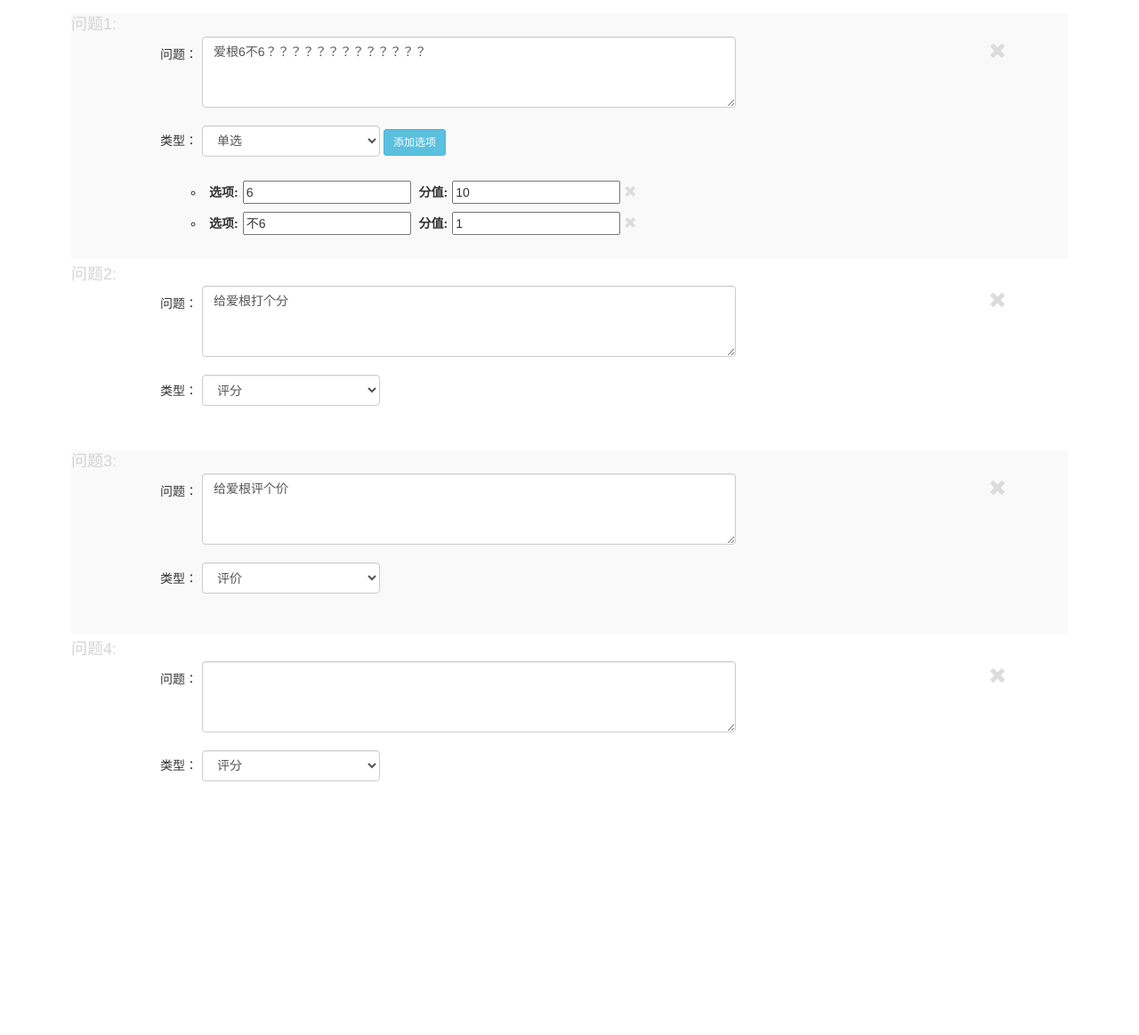
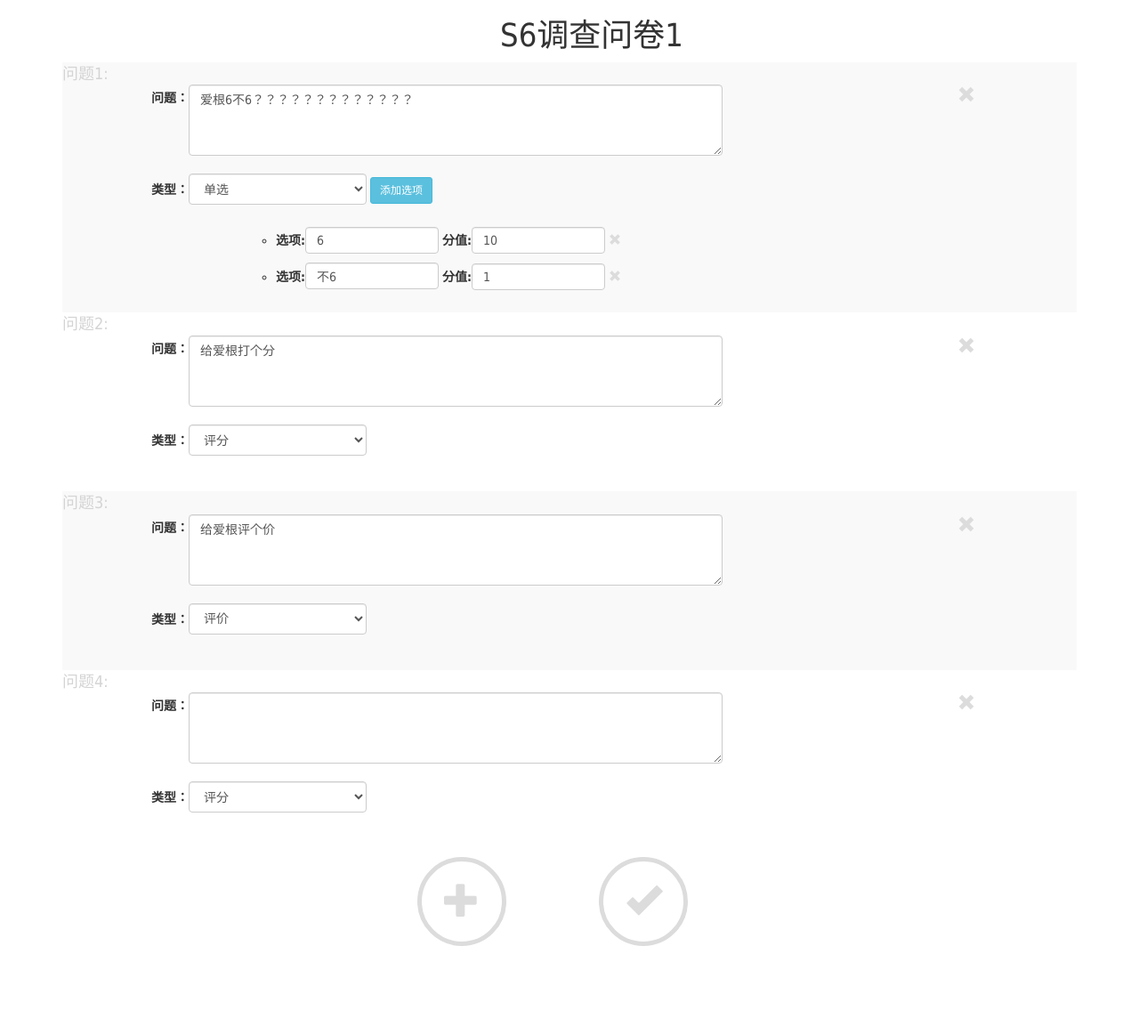
Before and after one commit to gitzjm/Questionnaire, a Django app: page /edit_questionnaire/1/ in a window 1280 px wide. Shown: the whole page at 89% size. Before the commit the page ends 878 px from the top, so only its background shows below. Run offline with Django 3.2, Linux system fonts and the light colour scheme; data comes from the database, SQL or seed files in the repository; both versions use the stored data as it was after the commit; some libraries are stand-ins or nearby versions.

Commit message:
基本完成版

```diff
--- /dev/null
+++ b/a.py
@@ -0,0 +1,6 @@
+list=[]
+dict={"a":None}
+for i in range(3):
+    dict["a"]=i
+    list.append(dict)
+print(list)
--- a/app01/forms.py
+++ b/app01/forms.py
@@ -14,11 +14,13 @@ class Quetsion_form(ModelForm):
                     "height:80px;"
                     "display:inline-block;"
                     "vertical-align:top"}),
+
             "type": widgets.Select(attrs={
-                "class":"choice_question_type form-control",
-                "style":"width:200px;"
-                    "height:35px;"
-                    "display:inline-block;"
+                "class": "choice_question_type form-control",
+                "style": "width:200px;"
+                         "height:35px;"
+                         "display:inline-block;"
+                         "margin:20px 0"
             })
         }
 
@@ -27,3 +29,19 @@ class Option_form(ModelForm):
     class Meta:
         model = models.Option
         fields = ['title', 'value']
+        widgets = {
+            "title": widgets.TextInput(attrs={
+                "class": "form-control",
+                "style":
+                    "width:150px;"
+                    "height:30px;"
+                    "display:inline-block;"
+                    "margin:5px 0"}),
+            "value": widgets.TextInput(attrs={
+                "class": "form-control",
+                "style":
+                    "width:150px;"
+                    "height:30px;"
+                    "display:inline-block;"
+                    "margin:5px 0"}),
+        }
--- a/app01/views.py
+++ b/app01/views.py
@@ -1,68 +1,110 @@
-from django.shortcuts import render,redirect,HttpResponse
-from app01 import models,forms
+from django.shortcuts import render, redirect, HttpResponse
+from app01 import models, forms
 import json
+
+
 def login(request):
     """
     登录
     """
-    if request.method=="GET":
+    if request.method == "GET":
         return render(request, "login.html")
     else:
-        user=request.POST.get("username")
-        pwd=request.POST.get("password")
-        print(user,pwd)
+        user = request.POST.get("username")
+        pwd = request.POST.get("password")
+        print(user, pwd)
         login_response = {"is_login": False, "error_msg": None}
-        if models.Userinfo.objects.filter(user=user,pwd=pwd) or models.Userinfo.objects.filter(emali=user,pwd=pwd):
+        if models.Userinfo.objects.filter(user=user, pwd=pwd) or models.Userinfo.objects.filter(emali=user, pwd=pwd):
             login_response["is_login"] = True
-            request.session["user"]=user
+            request.session["user"] = user
         else:
             login_response["error_msg"] = "用户名密码错误！"
         return HttpResponse(json.dumps(login_response))
+
 
 def index(request):
     """
     问卷列表页面
     """
-    if request.method=="GET":
-        questionnaire=models.Quesrionnaire.objects.all()
-        return render(request,"index.html",{'questionnaire':questionnaire})
+    if request.method == "GET":
+        questionnaire = models.Quesrionnaire.objects.all()
+        return render(request, "index.html", {'questionnaire': questionnaire})
+
 
 def new_questionnaire(request):
     """
     新建问卷
     """
-    if request.method=="GET":
-        questions=models.Question.objects.all()
-        class_list=models.Classlist.objects.all()
-        return render(request,"new_questionnaire.html",{'questions':questions,"class_list":class_list})
+    if request.method == "GET":
+        questions = models.Question.objects.all()
+        class_list = models.Classlist.objects.all()
+        return render(request, "new_questionnaire.html", {'questions': questions, "class_list": class_list})
     else:
-        title=request.POST.get("title")
-        cls_id=request.POST.get("cls")
+        title = request.POST.get("title")
+        cls_id = request.POST.get("cls")
         print(title)
-        models.Quesrionnaire.objects.create(title=title,cls_id=cls_id)
+        models.Quesrionnaire.objects.create(title=title, cls_id=cls_id)
         return HttpResponse("")
 
-def edit_questionnaire(request,naire_id):
-    if request.method=="GET":
+
+def edit_questionnaire(request, naire_id):
+    if request.method == "GET":
+        questionnaire = models.Quesrionnaire.objects.filter(id=naire_id).first()
+
         def create_question():
             question_list = models.Question.objects.filter(questionnaire_id=naire_id)
             if not question_list:
-                #新问卷
-                form=forms.Quetsion_form()
-                yield {"form":form,"question":None,"option_class":"hide","options":forms.Option_form()}
+                # 新问卷
+                form = forms.Quetsion_form()
+                yield {"form": form, "question": None, "option_class": "hide", "options": None}
             else:
-                #含有问题的问卷
+                # 含有问题的问卷
                 for question in question_list:
-                    form=forms.Quetsion_form(instance=question)
-                    temp={"form":form,"question":None,"option_class":"hide","options":None}
-                    if question.type==2:
-                        temp["option_class"]=""
+                    form = forms.Quetsion_form(instance=question)
+                    temp = {"form": form, "question": question, "option_class": "hide", "options": None}
+                    if question.type == 2:
+                        temp["option_class"] = ""
                         def create_option(que):
-                            option_list=models.Option.objects.filter(question=que)
+                            option_list = models.Option.objects.filter(question=que)
                             for option in option_list:
-                                form=forms.Option_form(instance=option)
-                                yield {"form":form,"option":option}
-                        temp["options"]=create_option(question)
+                                form = forms.Option_form(instance=option)
+                                yield {"form": form, "option": option}
+                        temp["options"] = create_option(question)
                     yield temp
-        return render(request,"edit_questionnaire.html",{"questionform_list":create_question(),})
+
+        return render(request, "edit_questionnaire.html",
+                      {"questionform_list": create_question(), "naire": questionnaire})
+    else:
+        question_list=json.loads(request.POST.get("question_list"))
+        print(question_list)
+        for i in question_list:
+            print(i["title"])
+            id=i.get("question_id")
+            type=i.get("type")
+            title=i.get("title")
+            if i.get("question_id"):
+                print("1111111")
+                question_obj = models.Question.objects.filter(id=id)
+                question_obj.update(type=type,title=title)
+            else:
+                print()
+                question_obj=models.Question.objects.create(type=type,title=title,questionnaire_id=naire_id)
+                # print(question_obj)
+            # print(question_obj)
+            option_list=i.get("option")
+            if option_list:
+                for j in option_list:
+                    if j.get("option_id"):
+                        option_obj = models.Option.objects.filter(id=j.get("option_id"))
+                        option_obj.update(title=j.get("title"),value=j.get("value"))
+                    else:
+                        models.Option.objects.create(title=j.get("title"),value=j.get("value"),question=question_obj.first())
+        return HttpResponse("111")
+
+    # [{'question_id': '1', 'title': '爱根6不6', 'type': '2',
+    #   'option': [{'title': '6', 'value': '9'}, {'title': '不6', 'value': '1'}]},
+    #  {'question_id': '2', 'title': '给爱根打个分', 'type': '1', 'option': None},
+    #  {'question_id': '3', 'title': '给爱根评个价', 'type': '3', 'option': None}]
+    # {'question_id': 'null', 'title': '啊啊啊', 'type': '1', 'option': None}
+
 # Create your views here.
--- a/templates/edit_questionnaire.html
+++ b/templates/edit_questionnaire.html
@@ -8,11 +8,17 @@
     <script src="/static/jquery.cookie.js"></script>
     <script src="/static/bootstrap-3.3.7-dist/js/bootstrap.js"></script>
     <style>
-        *{
-            margin: 5px;
+        * {
+            font-family: "微软雅黑 Light", "Microsoft Yahei", "微软雅黑 Light", Tahoma, 'Simsun', Arial, Helvetica, sans-serif;
         }
+
         .hide {
             display: none;
+        }
+
+        h1 {
+            text-align: center;
+            margin-right: 50px;
         }
 
         ol {
@@ -43,7 +49,7 @@
         }
 
         .del_question:hover {
-            color: #3c3c3c;
+            color: rgba(215, 66, 0, 0.27);
         }
 
         .del_option {
@@ -52,61 +58,169 @@
         }
 
         .del_option:hover {
-            color: #3c3c3c;
+            color: rgba(215, 66, 0, 0.27);
+        }
+
+        .add_question, .save_question {
+            height: 100px;
+            width: 100px;
+            border: 5px solid gainsboro;
+            border-radius: 50%;
+            text-align: center;
+            line-height: 95px;
+            font-size: 40px;
+            color: gainsboro;
+            margin-bottom: 100px;
+            display: inline-block;
+        {#            padding: 0 0 10px 2px;#}
+        }
+
+        .add_question:hover {
+            color: #c8e5bc;
+            border: 5px solid #c8e5bc;
+        }
+
+        .save_question:hover {
+            color: #b9def0;
+            border: 5px solid #b9def0;
+        }
+
+        .add_question {
+            margin-left: 35%;
         }
     </style>
 </head>
 <body>
 <div class="content container">
+    <div><h1>{{ naire.title }}</h1></div>
     <ol>
         {% for i in questionform_list %}
             <li>
                 <br>
-                <span>问题：</span>{{ i.form.title }}
+                <div class="questions" que_id="{{ i.question.id }}">
+                    <strong>问题：</strong>{{ i.form.title }}
                     <span class="glyphicon glyphicon-remove del_question"></span>
                     <br>
-                <br>
-                <span>类型：</span>{{ i.form.type }}
+                    <strong>类型：</strong>{{ i.form.type }}
                     <button class="{{ i.option_class }} btn btn-sm btn-info add_option">添加选项</button>
-                <br>
-                <br>
                     <div>
                         <ul>
+                            {% if i.options %}
                                 {% for j in i.options %}
-                            <li>
+                                    <li class="{{ j.option.id }}">
                                         {{ j.form }}
                                         <span class="glyphicon glyphicon-remove del_option"></span>
                                     </li>
                                 {% endfor %}
+                            {% endif %}
                         </ul>
                         <br>
+                    </div>
+
                 </div>
             </li>
         {% endfor %}
     </ol>
+    <div class="add_question"><span class="glyphicon glyphicon-plus"></span></div>
+    <div class="save_question"><span class="glyphicon glyphicon-ok"></span></div>
+
 </div>
 
 <script>
     $("body").on("click", ".add_option", function () {
-        $(this).next().children().append($(this).next().children().children().first().val("").clone())
+        $(this).next().children().append(
+            '<li> ' +
+            '<label for="id_title">选项:</label>' +
+            '<input type="text" name="title" value="" class="form-control" ' +
+            'style="width:150px;height:30px;display:inline-block;margin:5px 0" maxlength="256" required="" id="id_title"> ' +
+            '<label for="id_value">分值:</label>' +
+            '<input type="text" name="value" value="" class="form-control" ' +
+            'style="width:150px;height:30px;display:inline-block;margin:5px 0" maxlength="256" required="" id="id_value"> ' +
+            '<span class="glyphicon glyphicon-remove del_option"></span> ' +
+            '</li>')
     });
 </script>
 
 <script>
-    $("body").on("click",".del_option,.del_question",function () {
+    $("body").on("click", ".del_option,.del_question", function () {
         $(this).parent().remove()
     })
 </script>
 
 <script>
-        $("body").on("change",".choice_question_type",function () {
-            if ($(this).val()==2) {
+    $("body").on("change", ".choice_question_type", function () {
+        if ($(this).val() == 2) {
             $(this).next().removeClass("hide")
         }
         else {
             $(this).next().addClass("hide");
-                $(this).next().next().html("")
+            $(this).next().next().children().html("")
         }
+    })
+</script>
+
+<script>
+    $(".add_question").click(function () {
+        {#        var new_question=$(this).prev().append($(this).prev().children().first(":li").clone()#}
+        {#            '<li> <br> </div>' +#}
+        {#            ' <span>问题：</span><textarea name="title" cols="40" rows="10" class="form-control" style="width:600px;height:80px;display:inline-block;vertical-align:top" maxlength="128" required="" id="id_title"></textarea> <span class="glyphicon glyphicon-remove del_question"></span>' +#}
+        {#            ' <span>类型：</span><select name="type" class="choice_question_type form-control" style="width:200px;height:35px;display:inline-block;margin:20px 0" required="" id="id_type">' +#}
+        {#            ' <option value="">---------</option> ' +#}
+        {#            '<option value="1" selected="">评分</option>' +#}
+        {#            ' <option value="2">单选</option> ' +#}
+        {#            '<option value="3" >评价</option> ' +#}
+        {#            '</select> <button class="hide btn btn-sm btn-info add_option">添加选项</button> ' +#}
+        {#            '<div> <ul></ul> <br> </div>' +#}
+        {#            '</div>' +#}
+        {#            ' </li>'#}
+        {#        );#}
+        var new_question = $("ol>li").last().clone();
+        new_question.find(".questions").attr("que_id", 'null');
+        new_question.find(":input").each(function () {
+            $(this).val("")
+        });
+        new_question.find(":button").each(function () {
+            $(this).removeClass("hide");
+            $(this).addClass("hide")
+        });
+        $("ol>li").last().after(new_question)
+    })
+</script>
+
+<script>
+    $(".save_question").click(function () {
+        var question_list = [];
+        $("ol>li").each(function () {
+            var question_dict = {"question_id": null, "title": null, "type": null, "option": null};
+            question_dict["question_id"] = $(this).find(".questions").attr("que_id");
+            if (question_dict["question_id"]=="null"){
+                question_dict["question_id"]=null
+            }
+            question_dict["title"] = $(this).find("textarea").val();
+            question_dict["type"] = $(this).find("select").val();
+            if ($(this).find("select").val() == 2) {
+                var option_list = [];
+                $(this).find("ul>li").each(function () {
+                    var title = $(this).find("#id_title").val();
+                    var value = $(this).find("#id_value").val();
+                    var option_id = $(this).attr("class");
+{#                    console.log(option_id);#}
+                    option_list.push({"title": title, "value": value,"option_id":option_id});
+                });
+                question_dict["option"] = option_list;
+            }
+            question_list.push(question_dict);
+        });
+        {#        console.log(question_list);#}
+        $.ajax({
+            url: "",
+            type: "POST",
+            data: {question_list: JSON.stringify(question_list)},
+            headers: {"X-CSRFToken": $.cookie('csrftoken')},
+            success: function () {
+                alert("OK")
+            }
+        })
     })
 </script>
 </body>
```
Also changed, not shown: db.sqlite3. Lines whose indentation alone changed are shown as unchanged.
